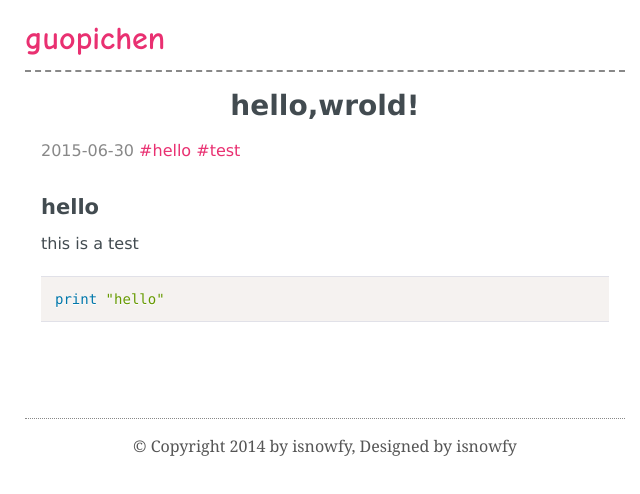
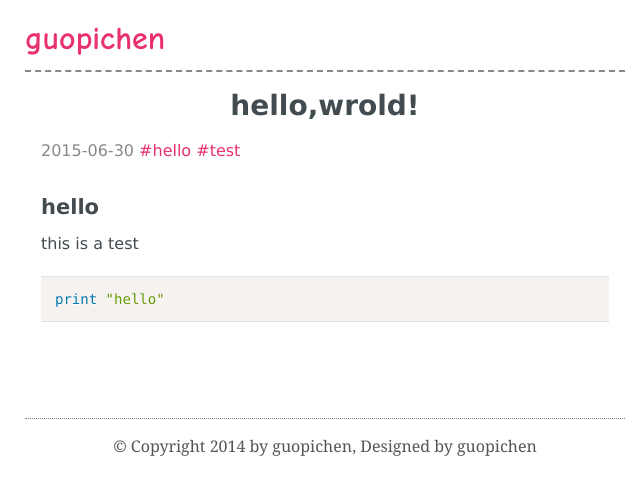
Before and after one commit to guopichen/guopichen.github.io, a plain HTML site: page hello.html in a window 1280 px wide. Shown: the full height of the page, 315-955 px from the left. Drawn offline with nearby package versions, Linux system fonts and the light colour scheme; some packages are replaced by stand-ins of ours.

Commit message:
修改Copyright

```diff
--- a/hello.html
+++ b/hello.html
@@ -49,7 +49,7 @@ print "hello"
 <br>
     <div id="disqus_thread"></div>
 	<div class="footer">
-		<p>© Copyright 2014 by isnowfy, Designed by isnowfy</p>
+		<p>© Copyright 2014 by guopichen, Designed by guopichen</p>
 	</div>
 </div>
 <script src="main.js"></script>
```
Also changed, not shown: index.html (+1 -1 lines).
